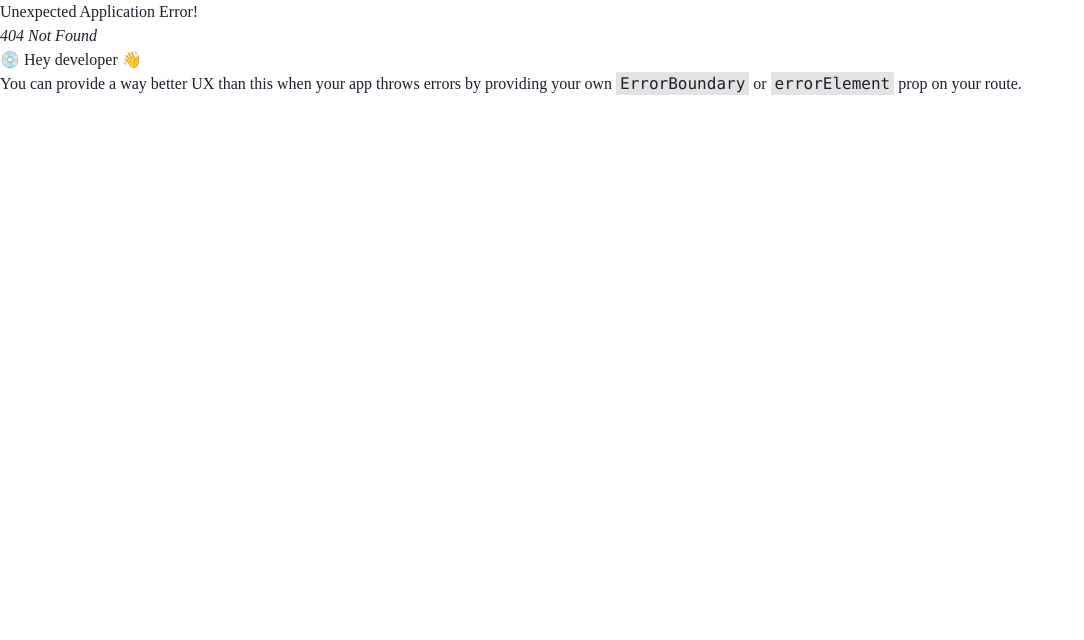
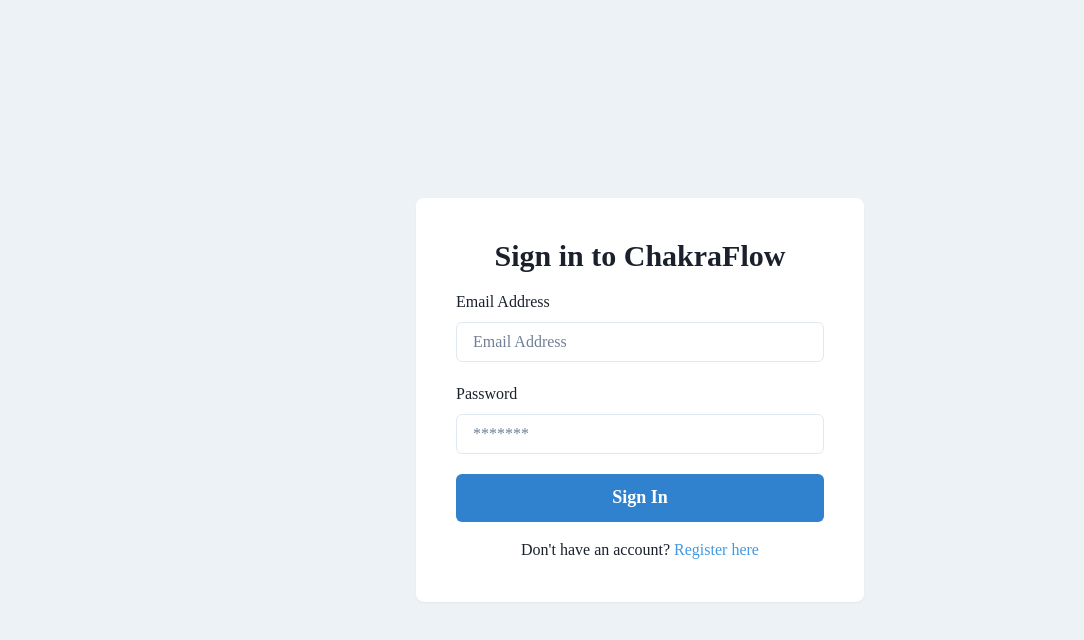
Before and after one commit to KhalilMeziane/ChakraFlow, a React (Vite) app: page /auth/login-simple in a window 1280 px wide. Before the commit this address had no page. Shown: the top 640 px of the page, without its empty margins (0-1084 px from the left). Built offline with nearby package versions, Linux system fonts and the light colour scheme; the HTML template or start-up script is replaced by a standard one; a web font is replaced by a local one.

Commit message:
feat: create simple & split login auth pages

```diff
--- /dev/null
+++ b/src/pages/auth/LoginSimple.tsx
@@ -0,0 +1,43 @@
+import { Button, Flex, FormControl, FormLabel, Heading, Input, Link, Text, VStack } from '@chakra-ui/react'
+
+import { Head } from '@components/index'
+import { BrandName } from '@src/constants'
+
+export default function LoginSimple () {
+    return (
+        <>
+            <Head>
+                <title>Login-Simple | {BrandName}</title>
+            </Head>
+            <Flex minH="100vh" align="center" bg='gray.100'>
+                <VStack
+                    w={{ base: '100%', md: '60%', lg: '45%', xl: '35%' }}
+                    mx='auto'
+                    p='10'
+                    h="100%"
+                    rounded='lg'
+                    shadow='sm'
+                    bg='white'
+                    spacing="4"
+                >
+                    <Heading as='h1' fontSize="3xl">Sign in to {BrandName}</Heading>
+                    <VStack spacing="5" w='100%' align="start" as="form">
+                        <FormControl>
+                            <FormLabel>Email Address</FormLabel>
+                            <Input type="email" placeholder="Email Address" />
+                        </FormControl>
+                        <FormControl>
+                            <FormLabel>Password</FormLabel>
+                            <Input type="password" placeholder="*******" />
+                        </FormControl>
+                        <Button w='full' size="lg" colorScheme='blue'>Sign In</Button>
+                    </VStack>
+                    <Text fontWeight="medium">
+                        Don't have an account? {' '}
+                        <Link color="blue.400">Register here</Link>
+                    </Text>
+                </VStack>
+            </Flex>
+        </>
+    )
+}
--- /dev/null
+++ b/src/pages/auth/LoginSplit.tsx
@@ -0,0 +1,47 @@
+import { Box, Button, Flex, FormControl, FormLabel, Heading, Input, Link, Text, VStack } from '@chakra-ui/react'
+
+import { Head } from '@components/index'
+import { BrandName } from '@src/constants'
+
+export default function LoginSplit () {
+  return (
+    <>
+        <Head>
+            <title>Login-Split | {BrandName}</title>
+        </Head>
+        <Flex minH="100vh" bg='gray.100' as="main">
+            <Box
+                w='50%'
+                bgSize="cover"
+                bgPos="center"
+                position="relative"
+                style={{
+                    backgroundImage: 'url(https://www.leadsmarttech.com/wp-content/uploads/LeadSmart-hero-2.jpg)'
+                }}
+            >
+                <Box bg="gray.900" opacity="0.6" position="absolute" top="0" left="0" w='100%' h="100%"></Box>
+            </Box>
+            <Box w='50%' bg="white" minH="100vh" p='16'>
+                <VStack align="center" spacing="5" justify="center" h="100%" alignItems="stretch">
+                    <Heading as='h1' fontSize="3xl" textAlign="center">Sign in to {BrandName}</Heading>
+                    <VStack spacing="4" as="form">
+                        <FormControl>
+                            <FormLabel>Email Address</FormLabel>
+                            <Input type="email" placeholder="Email Address" />
+                        </FormControl>
+                        <FormControl>
+                            <FormLabel>Password</FormLabel>
+                            <Input type="password" placeholder="*******" />
+                        </FormControl>
+                        <Button w='full' size="lg" colorScheme='blue'>Sign In</Button>
+                    </VStack>
+                    <Text mt='3' fontWeight="medium" textAlign="center">
+                        Don't have an account? {' '}
+                        <Link color="blue.400">Register here</Link>
+                    </Text>
+                </VStack>
+            </Box>
+        </Flex>
+    </>
+  )
+}
```
Also changed, not shown: src/pages/dashboard/Overview.tsx (added, +12 -0 lines), src/routes/index.tsx (+11 -0 lines).
